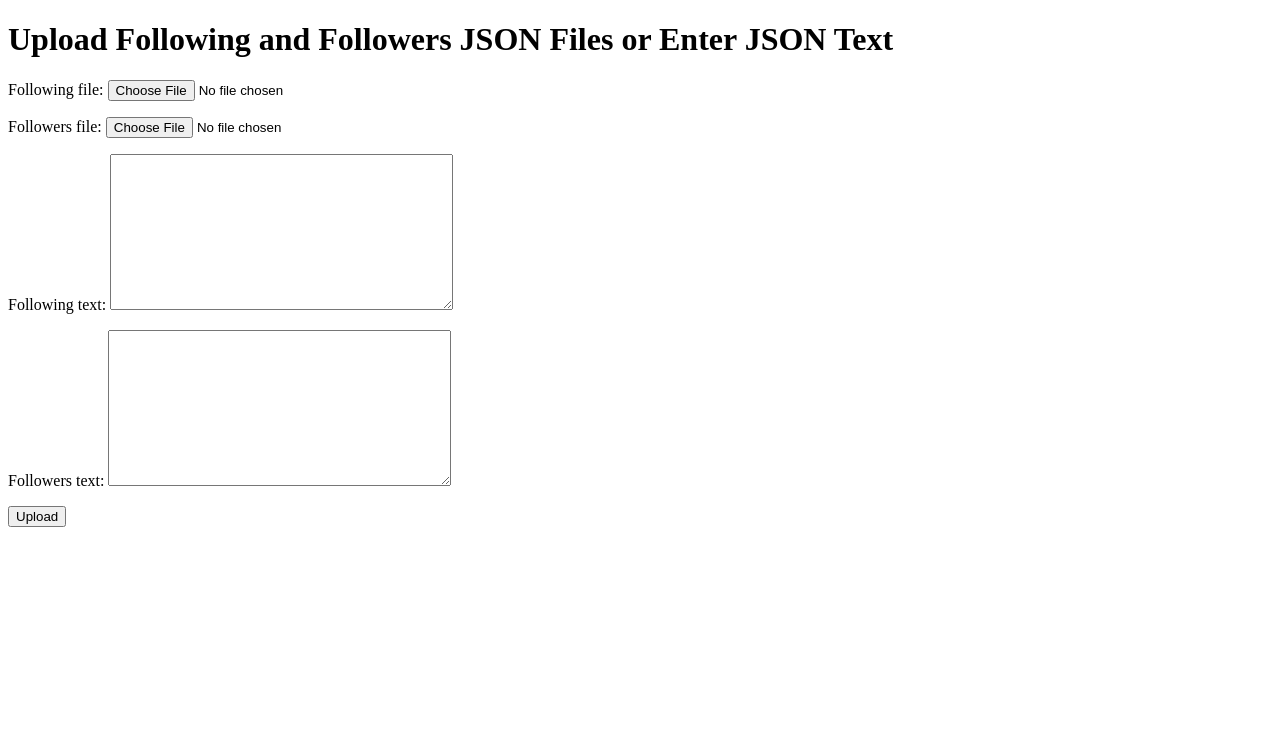
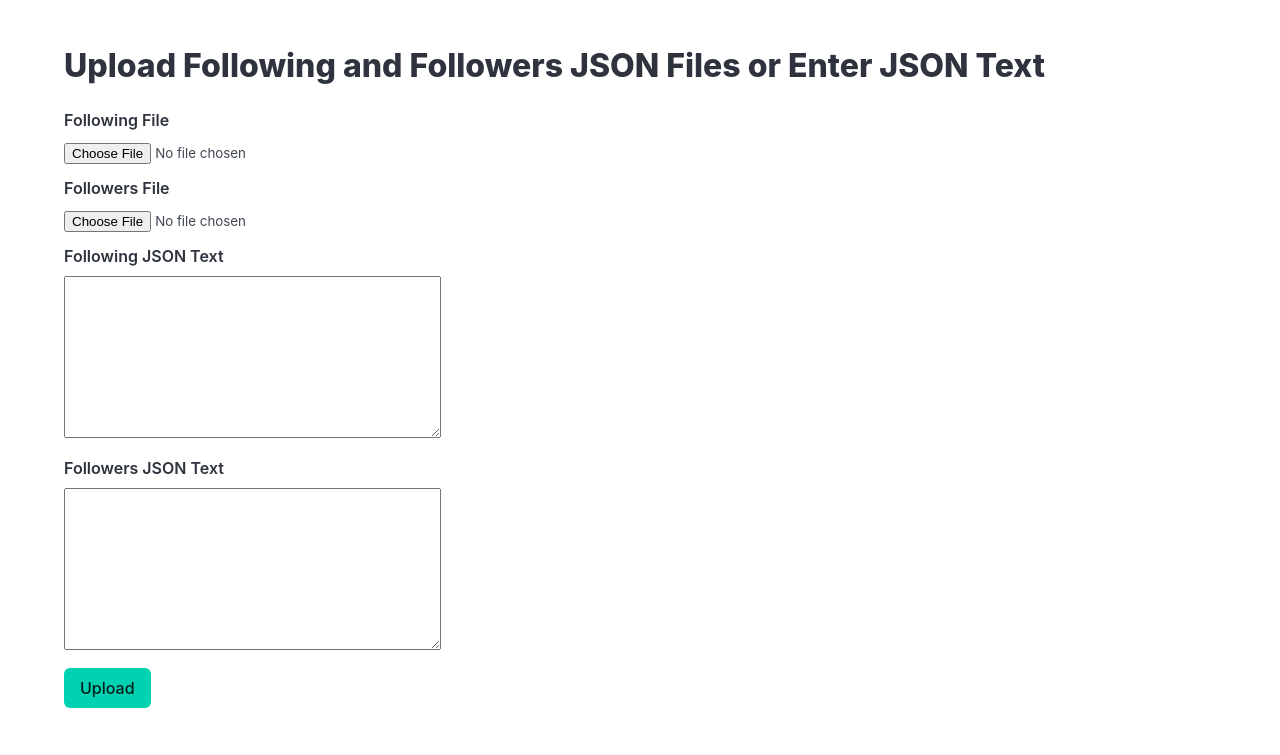
Before and after one commit to ridwaanhall/instagram-following-followers, a Django app: page / in a window 1280 px wide. Shown: the top 755 px of the page. Run offline with Django 4.2, Linux system fonts and the light colour scheme.

Commit message:
feat: implement base template and refactor analytics templates for improved structure and styling

```diff
--- a/InstaAnalytics/settings.py
+++ b/InstaAnalytics/settings.py
@@ -63,7 +63,9 @@
 TEMPLATES = [
     {
         'BACKEND': 'django.template.backends.django.DjangoTemplates',
-        'DIRS': [],
+        'DIRS': [
+            BASE_DIR / 'templates',
+        ],
         'APP_DIRS': True,
         'OPTIONS': {
             'context_processors': [
--- a/analytics/templates/analytics/upload.html
+++ b/analytics/templates/analytics/upload.html
@@ -1,17 +1,43 @@
-<!DOCTYPE html>
-<html>
-<head>
-    <title>Upload Files or Enter JSON Text</title>
-</head>
-<body>
-    <h1>Upload Following and Followers JSON Files or Enter JSON Text</h1>
+{% extends 'base.html' %}
+
+{% block title %}Upload Files or Enter JSON Text{% endblock %}
+
+{% block content %}
+    <h1 class="title">Upload Following and Followers JSON Files or Enter JSON Text</h1>
     <form method="post" enctype="multipart/form-data" action="{% url 'upload_file' %}">
         {% csrf_token %}
-        {{ form.as_p }}
-        <button type="submit">Upload</button>
+        <div class="field">
+            <label class="label">Following File</label>
+            <div class="control">
+                {{ form.following_file }}
+            </div>
+        </div>
+        <div class="field">
+            <label class="label">Followers File</label>
+            <div class="control">
+                {{ form.followers_file }}
+            </div>
+        </div>
+        <div class="field">
+            <label class="label">Following JSON Text</label>
+            <div class="control">
+                {{ form.following_text }}
+            </div>
+        </div>
+        <div class="field">
+            <label class="label">Followers JSON Text</label>
+            <div class="control">
+                {{ form.followers_text }}
+            </div>
+        </div>
+        <div class="field">
+            <div class="control">
+                <button type="submit" class="button is-primary">Upload</button>
+            </div>
+        </div>
     </form>
     {% if form.errors %}
-        <div style="color: red;">
+        <div class="notification is-danger">
             <ul>
                 {% for field, errors in form.errors.items %}
                     <li>{{ field }}: {{ errors|striptags }}</li>
@@ -19,5 +45,4 @@
             </ul>
         </div>
     {% endif %}
-</body>
-</html>
+{% endblock %}
--- /dev/null
+++ b/templates/base.html
@@ -0,0 +1,17 @@
+<!DOCTYPE html>
+<html>
+    <head>
+        <meta charset="utf-8" />
+        <meta name="viewport" content="width=device-width, initial-scale=1" />
+        <title>{% block title %}InstaAnalytics{% endblock %}</title>
+        <link rel="stylesheet" href="https://cdn.jsdelivr.net/npm/bulma@1.0.2/css/bulma.min.css" />
+        {% block extra_head %}{% endblock %}
+    </head>
+    <body>
+        <section class="section">
+            <div class="container">
+                {% block content %}{% endblock %}
+            </div>
+        </section>
+    </body>
+</html>
```
Also changed, not shown: analytics/templates/analytics/results.html (+17 -17 lines).
